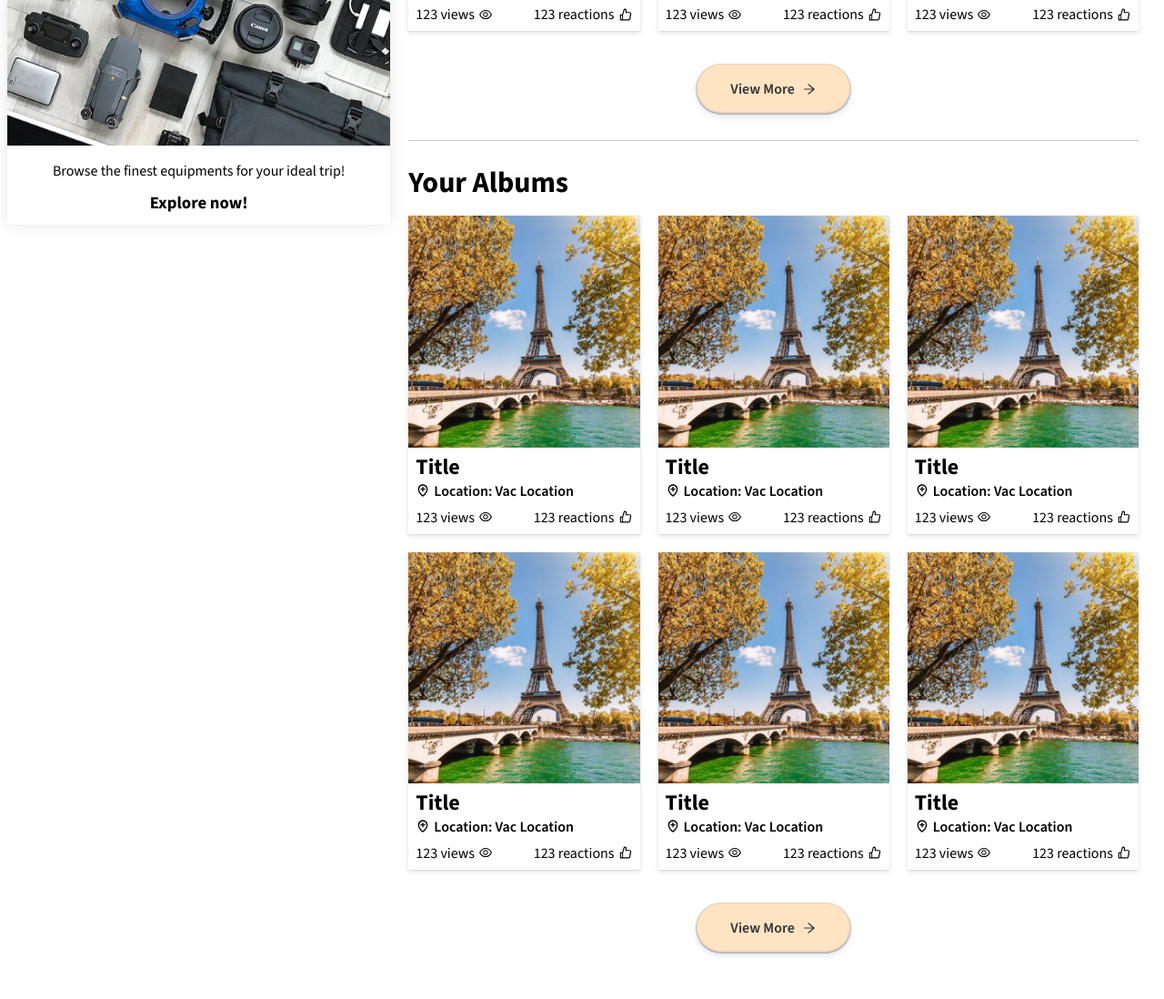
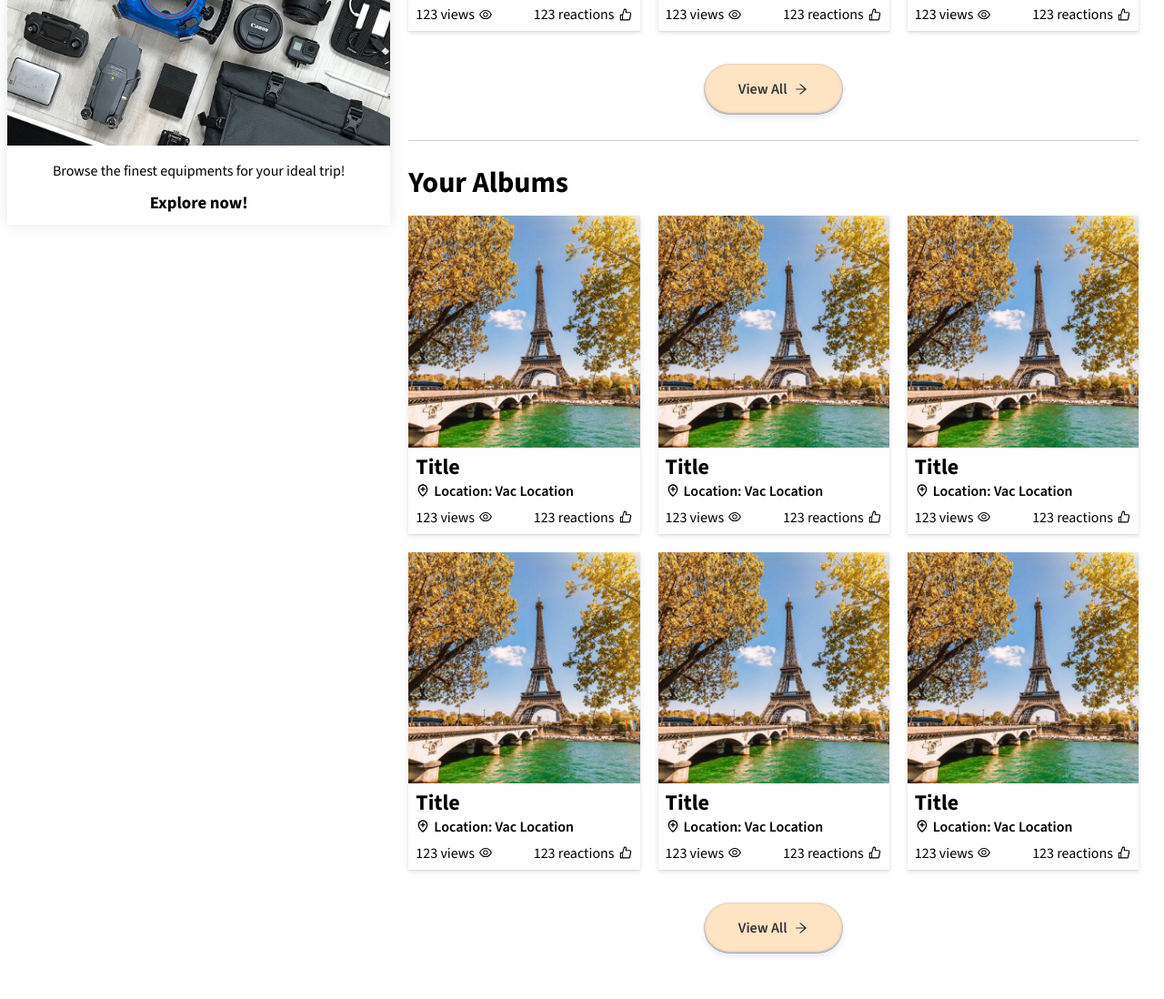
Before and after one commit to X-Career/X17-Project-HDT, a Next.js app: page /users/updateInfo in a window 1280 px wide. Shown: the part 1042-2140 px from the top of the page at 91% size. Built offline with nearby package versions, Linux system fonts and the light colour scheme; no server answers; sample sign-in values are in the browser's storage.

Commit message:
add user vacations and albums pages

```diff
--- a/src/pages/index.jsx
+++ b/src/pages/index.jsx
@@ -39,7 +39,7 @@ export default function Home() {
       getHomeVacations({
         payload: {
           query: {
-            params: "1/4",
+            params: "1/6",
           },
         },
       })
--- a/src/pages/users/[userId]/index.jsx
+++ b/src/pages/users/[userId]/index.jsx
@@ -115,8 +115,11 @@ const User = () => {
               <PostCard />
             </div>
             <div style={{ margin: "0 auto", marginTop: 20 }}>
-              <Link href="/vacations" className={styles.moreBtn}>
-                View More
+              <Link
+                href={`/users/${user._id}/vacations`}
+                className={styles.moreBtn}
+              >
+                View All
                 <AiOutlineArrowRight />
               </Link>
             </div>
@@ -133,8 +136,11 @@ const User = () => {
               <PostCard />
             </div>
             <div style={{ margin: "0 auto", marginTop: 20 }}>
-              <Link href="/albums" className={styles.moreBtn}>
-                View More
+              <Link
+                href={`/users/${user._id}/albums`}
+                className={styles.moreBtn}
+              >
+                View All
                 <AiOutlineArrowRight />
               </Link>
             </div>
```
Also changed, not shown: src/pages/users/[userId]/albums.jsx (added, +7 -0 lines), src/pages/users/[userId]/vacations.jsx (added, +7 -0 lines).
